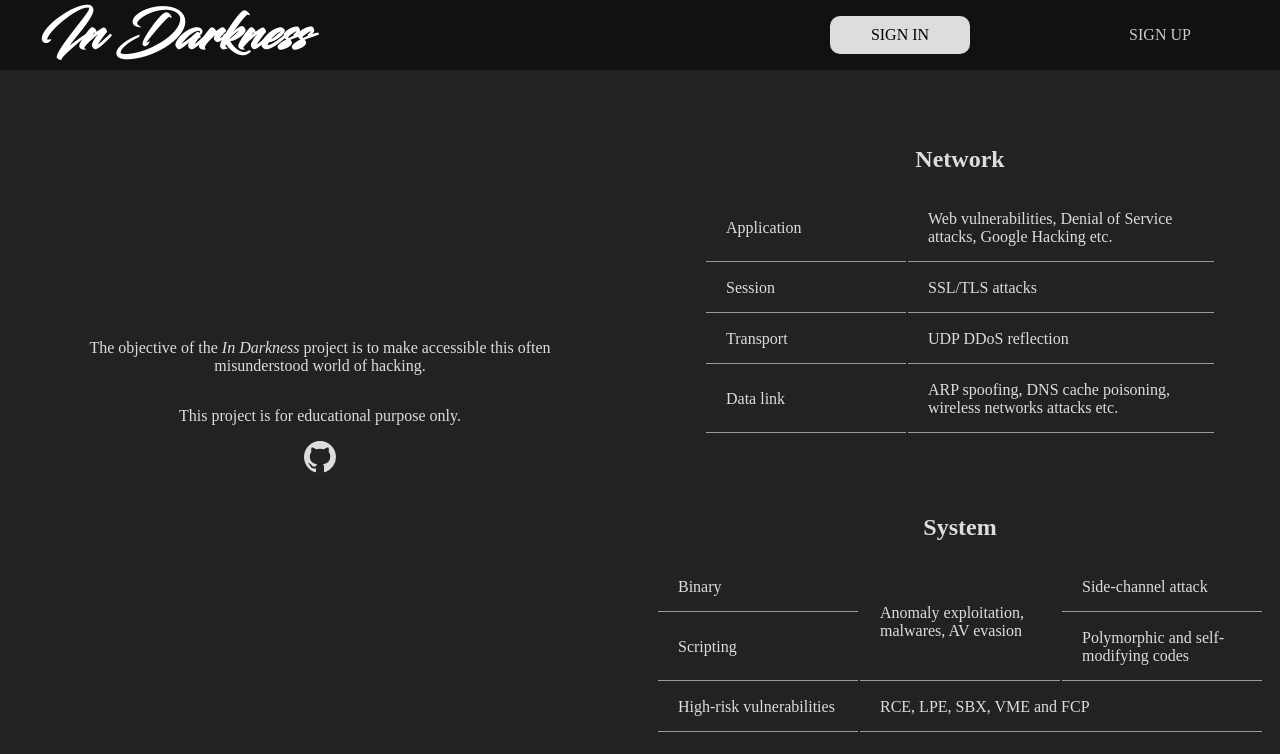
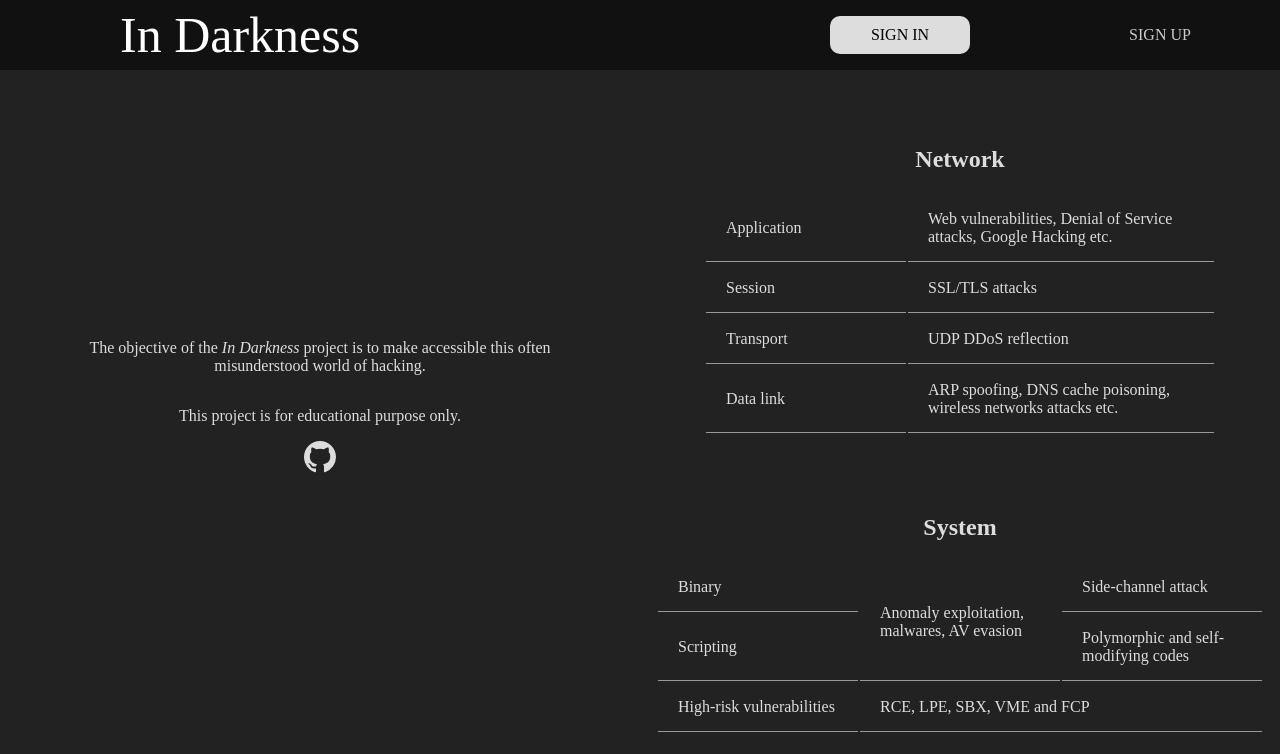
Before and after one commit to Aidasaoudi/ece-webtech-gr02-09, a React (Create React App) app: page / in a window 1280 px wide. Shown: the top 754 px of the page. Built offline with nearby package versions, Linux system fonts and the light colour scheme.

Commit message:
%comment%

```diff
--- a/src/App.css
+++ b/src/App.css
@@ -4,11 +4,12 @@
 		url("./assets/fonts/Blacksword.otf") format("opentype");
 }
 
-@import url("https://fonts.googleapis.com/css2?family=Poppins:wght@500&display=swap");
+@import url('https://fonts.googleapis.com/css2?family=Poppins:wght@500&family=Ubuntu:wght@300;700&display=swap');
 
 * {
 	color: #ddd;
-	font-family: Poppins;
+	font-family: Ubuntu;
+	font-weight: 300;
 }
 
 body {
@@ -16,10 +17,12 @@ body {
 }
 
 h1 {
-	font-family: Blacksword;
+	font-family: Ubuntu;
+	font-weight: 300;
+	/*font-style: italic;*/
 	text-align: left;
 	font-size: 50px;
-	margin-left: 40px;
+	margin-left: 120px;
 	color: white;
 }
 
@@ -122,5 +125,6 @@ td {
 }
 
 h2 {
+	font-weight: bold;
 	padding-top: 60px;
 }
```
